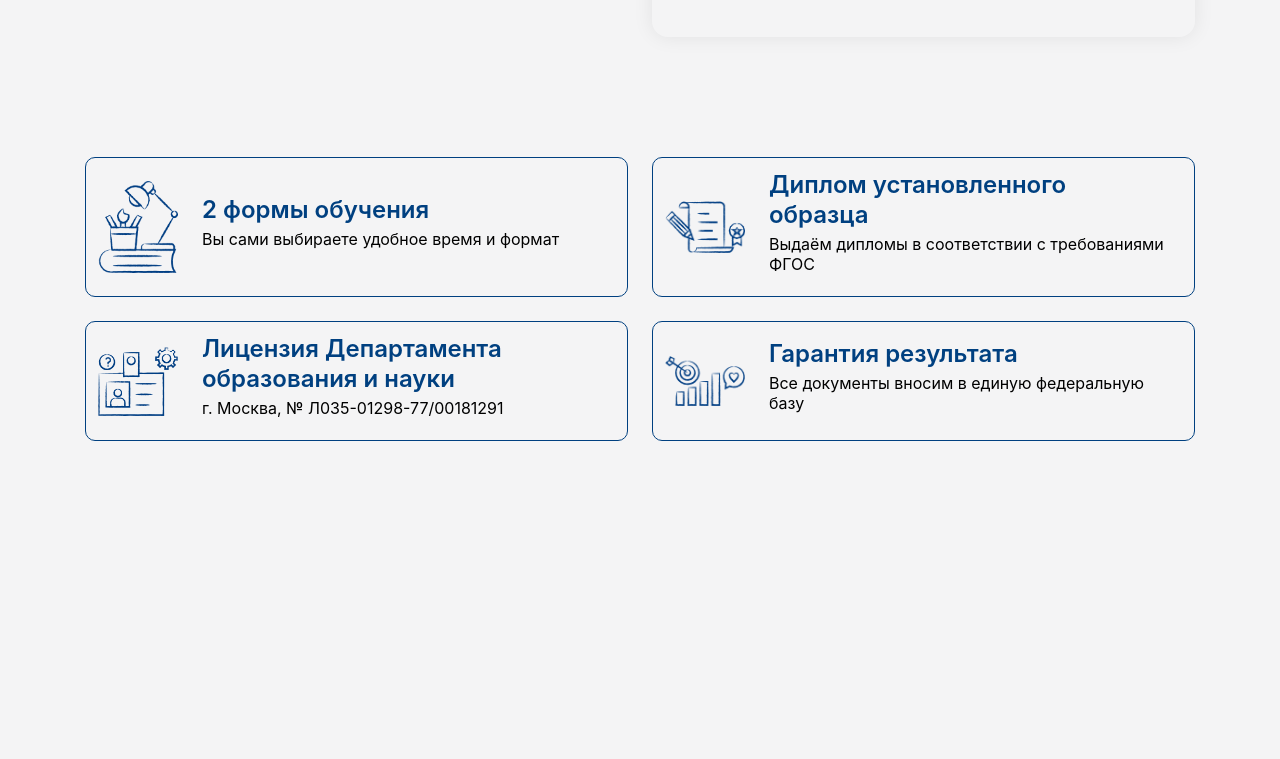
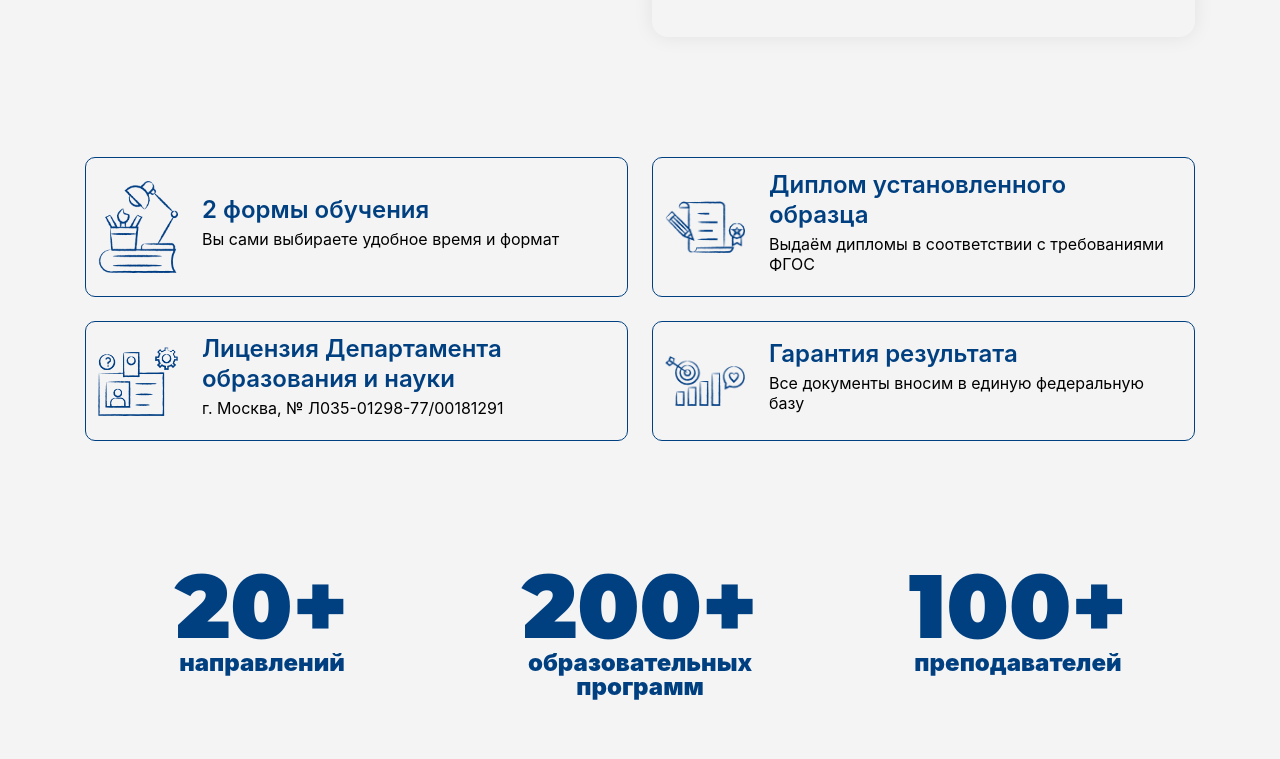
Before and after one commit to alexius90e/cpppkru, a plain HTML site: page index.html in a window 1280 px wide. Shown: the part 3356-4115 px from the top of the page. Before the commit the page ends 3857 px from the top, so only its background shows below. Drawn offline with Linux system fonts and the light colour scheme.

Commit message:
feat: added company-info

```diff
--- a/index.html
+++ b/index.html
@@ -649,6 +649,25 @@
           </div>
         </div>
       </section>
+
+      <section class="company-info">
+        <div class="container">
+          <div class="company-info__wrapper">
+            <div class="company-info__card">
+              <div class="company-info__card-value">20+</div>
+              <div class="company-info__card-text">направлений</div>
+            </div>
+            <div class="company-info__card">
+              <div class="company-info__card-value">200+</div>
+              <div class="company-info__card-text">образовательных программ</div>
+            </div>
+            <div class="company-info__card">
+              <div class="company-info__card-value">100+</div>
+              <div class="company-info__card-text">преподавателей</div>
+            </div>
+          </div>
+        </div>
+      </section>
     </main>
   </body>
 </html>
--- /dev/null
+++ b/scss/_l-company-info.scss
@@ -0,0 +1,47 @@
+.company-info {
+  padding: 60px 0;
+
+  @include laptop {
+    padding: 40px 0;
+  }
+
+  &__wrapper {
+    display: flex;
+    flex-wrap: wrap;
+    justify-content: center;
+    gap: 40px 24px;
+  }
+
+  &__card {
+    display: flex;
+    flex-direction: column;
+    align-items: center;
+    flex: 0 0 calc(100% / 3 - 24px / 3 * 2);
+
+    @include laptop {
+      flex: 0 0 calc(50% - 24px / 2);
+    }
+
+    @include tablet {
+      flex: 1 1 100%;
+    }
+
+    &-value {
+      margin: 0;
+      font-family: 'Montserrat', sans-serif;
+      font-size: 90px;
+      font-weight: 900;
+      line-height: 100%;
+      text-align: center;
+      color: #004080;
+    }
+
+    &-text {
+      font-size: 24px;
+      font-weight: 900;
+      line-height: 100%;
+      text-align: center;
+      color: #004080;
+    }
+  }
+}
--- a/scss/_l-profession-info.scss
+++ b/scss/_l-profession-info.scss
@@ -9,6 +9,10 @@
     display: flex;
     flex-wrap: wrap;
     gap: 24px;
+
+    @include laptop {
+      gap: 16px;
+    }
   }
 
   &__card {
--- a/scss/newblocks.scss
+++ b/scss/newblocks.scss
@@ -16,3 +16,4 @@
 @import './l-curriculum';
 @import './l-get-profession';
 @import './l-profession-info';
+@import './l-company-info';
```
Also changed, not shown: css/newblocks.css.
